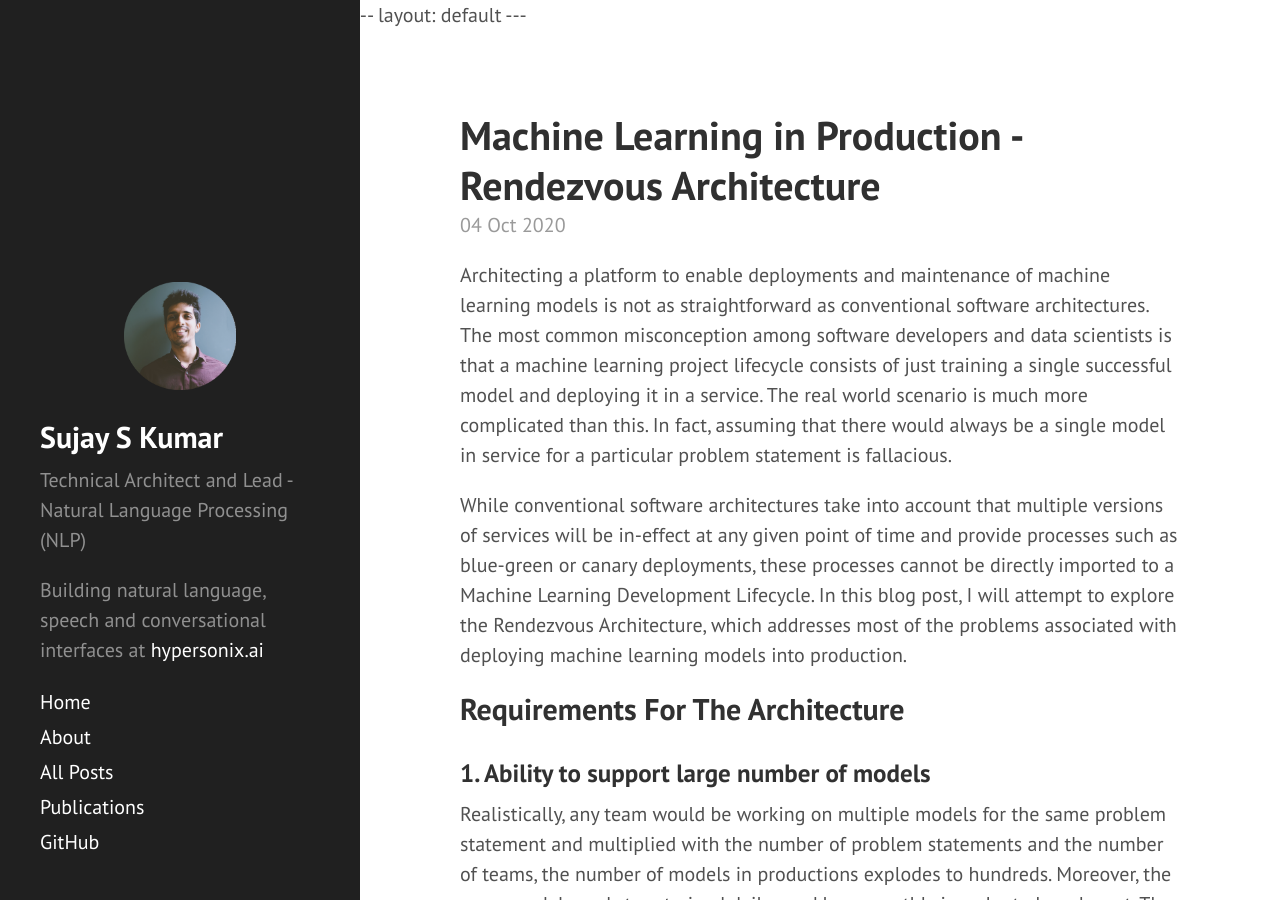
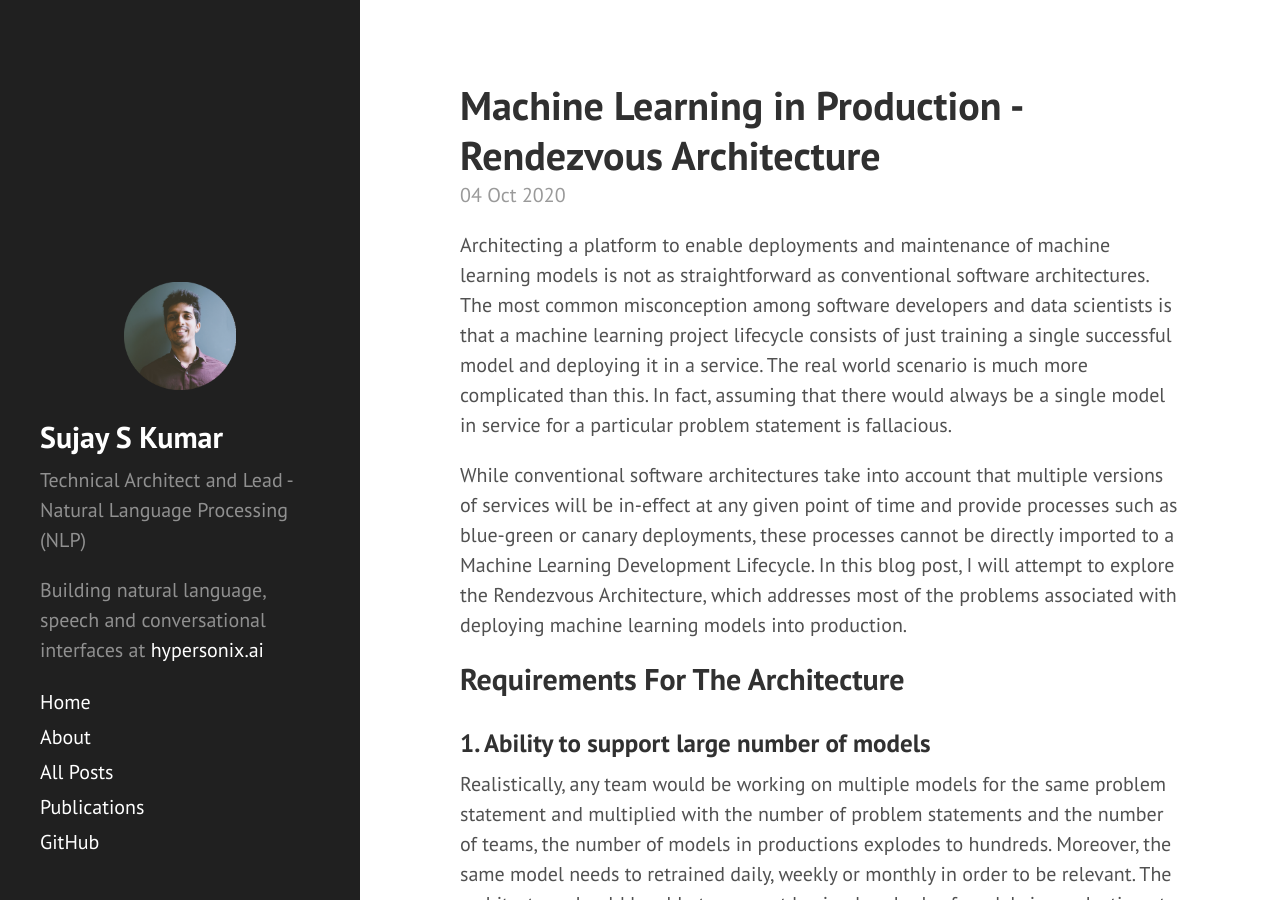
Before and after one commit to SujaySKumar/sujayskumar.github.io, a Jekyll site: the page built from index.html, in a window 1280 px wide and 900 px high. Built offline with Jekyll 4.4.1, drawn with Linux system fonts in a browser that asks for light colours; formulas are drawn with MathJax 3; the list of posts is cut into pages by our own code.

Commit message:
Fix(html): Removed layout:default in frontmatter

```diff
--- a/_includes/analytics.html
+++ b/_includes/analytics.html
@@ -1,7 +1,3 @@
----
-layout: default
----
-
 <script>
  (function(i,s,o,g,r,a,m){i['GoogleAnalyticsObject']=r;i[r]=i[r]||function(){
      (i[r].q=i[r].q||[]).push(arguments)},i[r].l=1*new Date();a=s.createElement(o),
--- a/_includes/head.html
+++ b/_includes/head.html
@@ -1,7 +1,3 @@
----
-layout: default
----
-
 <head>
   <link href="http://gmpg.org/xfn/11" rel="profile">
   <meta http-equiv="X-UA-Compatible" content="IE=edge">
--- a/_includes/sidebar.html
+++ b/_includes/sidebar.html
@@ -1,7 +1,3 @@
----
-layout: default
----
-
 <div class="sidebar">
   <div class="container sidebar-sticky">
     <div class="sidebar-about">
--- a/_layouts/default.html
+++ b/_layouts/default.html
@@ -1,7 +1,6 @@
 ---
-layout: default
+# Empty front matter
 ---
-
 <!DOCTYPE html>
 <html lang="en-us">
 
```
